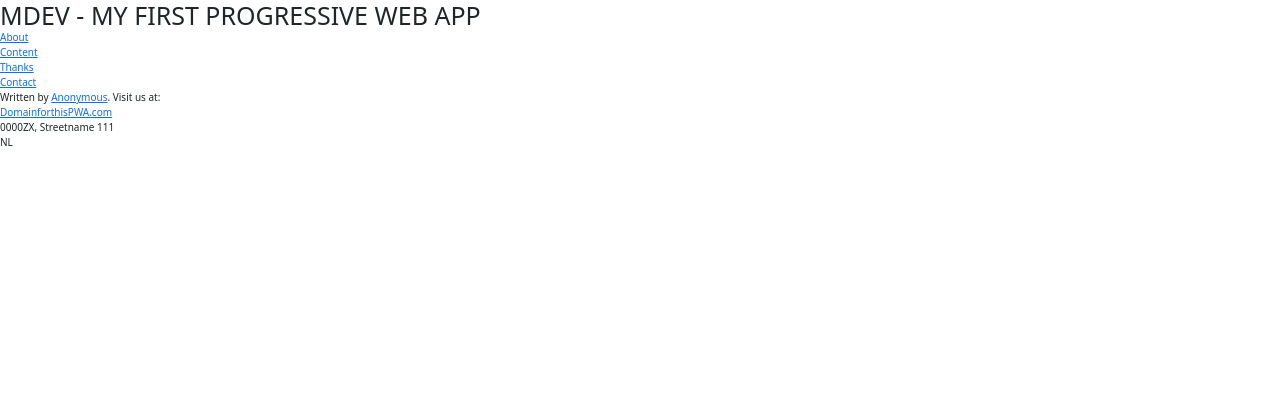
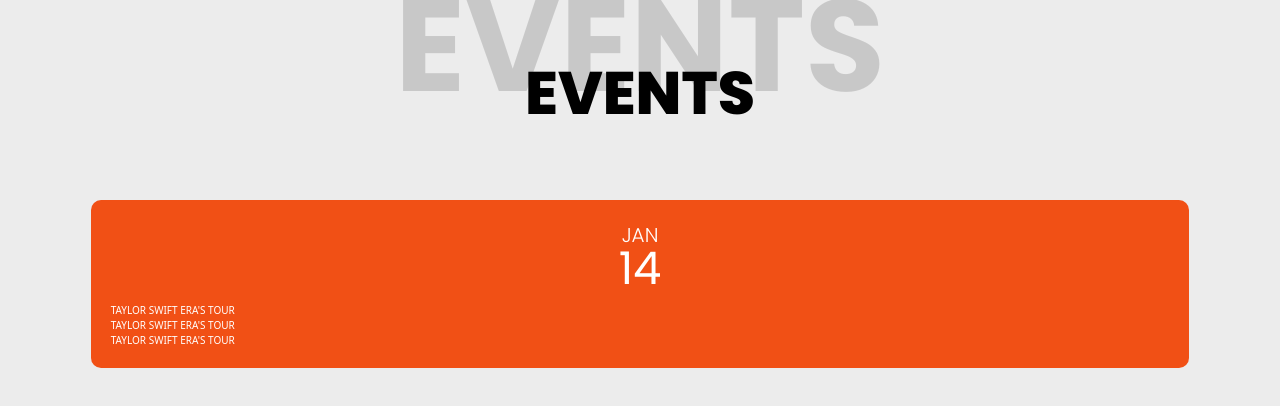
Before and after one commit to dwikboss/MDEV, a plain HTML site: page index.html in a window 1280 px wide. Drawn offline with nearby package versions, Linux system fonts and the light colour scheme.

Commit message:
events shell

```diff
--- a/css/style.css
+++ b/css/style.css
@@ -18,17 +18,112 @@ ul {
 }
 
 :root {
-    --offwhite: #D9D9D9;
-    --pink: #E068A4;
-    --dark-blue: #040447;
-    --dark-pink: #D41467;
-    --light-pink: #ffd4ec;
+    --app-red: #f15015;
+    --app-blue: #4e97e8;
+    --app-green: #92d17e;
+    --app-orange: #e9a842;
+    --app-yellow: #e3d783;
 }
 
 html {
     font-size: 62.5%;
 }
 
+/* FONTS */
+@font-face {
+    font-family: 'Poppins-Bold';
+    font-style: bold;
+    font-weight: bold;
+    src: url('fonts/Poppins-Bold.ttf') format('truetype');
+}
+
+@font-face {
+    font-family: 'Poppins-ExtraBold';
+    font-style: bold;
+    font-weight: bold;
+    src: url('fonts/Poppins-ExtraBold.ttf') format('truetype');
+}
+
+@font-face {
+    font-family: 'Poppins-Light';
+    font-style: bold;
+    font-weight: bold;
+    src: url('fonts/Poppins-Light.ttf') format('truetype');
+}
+
+@font-face {
+    font-family: 'Poppins-Regular';
+    font-style: bold;
+    font-weight: bold;
+    src: url('fonts/Poppins-Regular.ttf') format('truetype');
+}
+
+/* CUSTOM */
+body {
+	background-color: #ececec;
+}
+
+.container {
+    margin-inline: auto;
+    width: min(87%);
+}
+
+/* header */
+header {
+	min-height: 20rem;
+	text-align: center;
+	overflow: hidden;
+	display: flex;
+    justify-content: center;
+	align-items: center;
+	flex-direction: column;
+}
+
+/* title */
+.title__background {
+	margin-top: -114px;
+    color: rgba(0, 0, 0, 0.15);
+    font-family: 'Poppins-Bold';
+    font-size: 13rem;
+}
+
+.title__foreground {
+    color: rgba(0, 0, 0);
+    font-family: 'Poppins-ExtraBold';
+    font-size: 6rem;
+	margin-top: -95px;
+}
+
+/* show */
+.show {
+	padding: 2em;
+    display: flex;
+    flex-direction: column;
+    justify-content: center;
+    color: white;
+	border-radius: 10px;
+}
+
+.show--red {
+	background-color: var(--app-red);
+}
+
+.show__date {
+	display: flex;
+	flex-direction: column;
+	align-items: center;
+}
+
+.show__date__month {
+    font-family: 'Poppins-Light';
+	font-size: 2rem;
+}
+
+.show__date__day {
+    font-family: 'Poppins-Regular';
+	font-size: 4.5rem;
+	margin-top: -15px;
+}
 
 /* TABLET - (Styling exceptions for tablet and larger) */
 @media screen and (min-width: 768px) {
--- a/index.html
+++ b/index.html
@@ -8,35 +8,30 @@
     <meta name="keywords" content="HTML,CSS,JavaScript,PWA,App Shell,Manifest,Serviceworker">
     <link rel="manifest" href="manifest.json">
     <link rel="stylesheet" href="https://cdn.jsdelivr.net/npm/bootstrap@5.2.1/dist/css/bootstrap.min.css">
+    <link rel="stylesheet" href="https://cdn.jsdelivr.net/npm/bootstrap-icons@1.9.1/font/bootstrap-icons.css">
     <link rel="stylesheet" href="css/style.css">
     <script src="js/script.js" defer></script>
   </head>
   <body>
     <header>
-      <h1>MDEV - MY FIRST PROGRESSIVE WEB APP</h1>
-      <nav>
-        <ul>
-          <li><a href="#About">About</a></li>
-          <li><a href="#Content">Content</a></li>
-          <li><a href="#Thanks">Thanks</a></li>
-          <li><a href="html/contact.html">Contact</a></li>
-        </ul>
-      </nav>
+      <div class="title__background">EVENTS</div>
+      <div class="title__foreground">EVENTS</div>
     </header>
 
     <main>
-
+      <div class="container main-content">
+        <article class="show show--red">
+          <div class="show__date">
+            <div class="show__date__month">JAN</div>
+            <div class="show__date__day">14</div>
+          </div>
+          <div class="show__info">
+            <div class="show__info__title">TAYLOR SWIFT ERA'S TOUR</div>
+            <div class="show__info__time">TAYLOR SWIFT ERA'S TOUR</div>
+            <div class="show__info__location">TAYLOR SWIFT ERA'S TOUR</div>
+          </div>
+        </article>
+      </div>
     </main>
-
-    <footer>
-      <address>
-        <p>
-          Written by <a href="mailto:email@mail.com">Anonymous</a>. Visit us at:
-        </p>
-        <p><a href="domainforthisPWA.com">DomainforthisPWA.com</a></p>
-        <p>0000ZX, Streetname 111</p>
-        <p>NL</p>
-      </address>
-    </footer>
   </body>
 </html>
```
Also changed, not shown: html/events.html (renamed from html/contact.html, +1 -1 lines), css/fonts/Poppins-Bold.ttf (added), css/fonts/Poppins-ExtraBold.ttf (added), css/fonts/Poppins-Light.ttf (added), css/fonts/Poppins-Regular.ttf (added).
